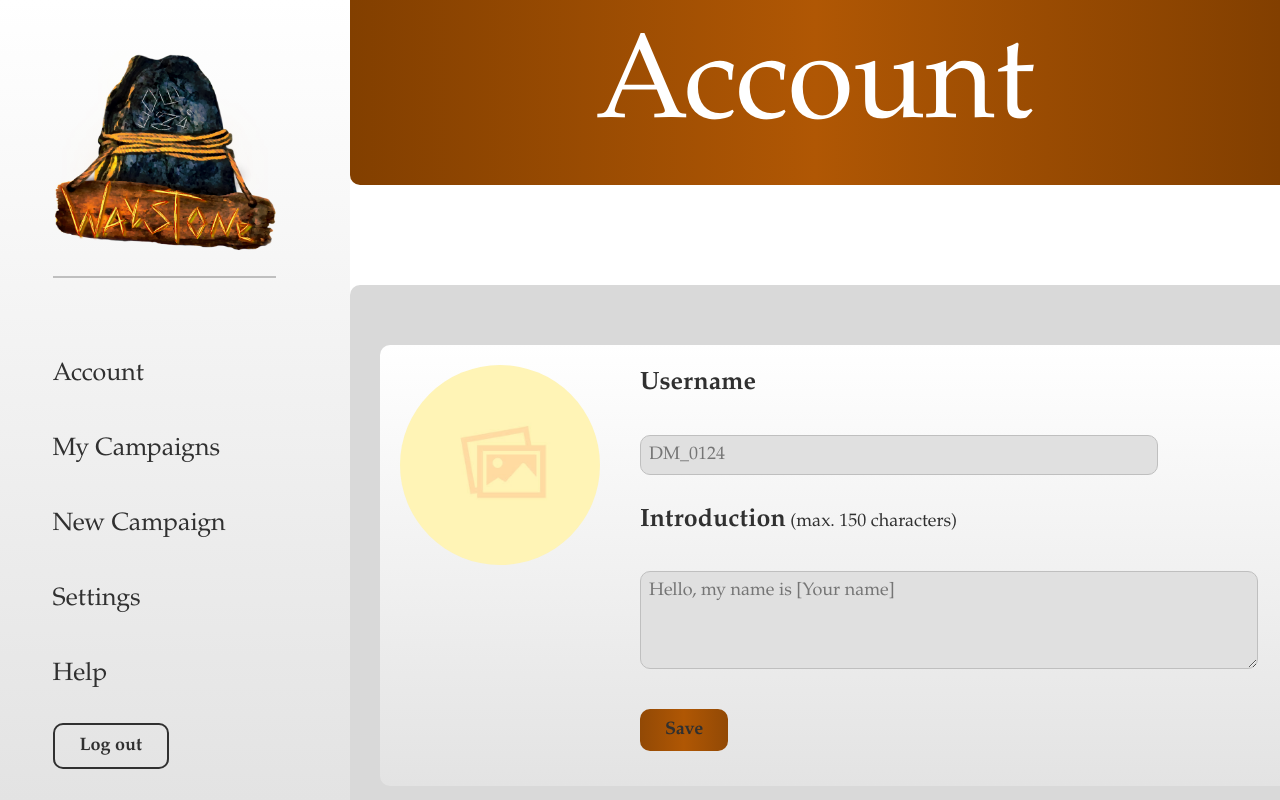
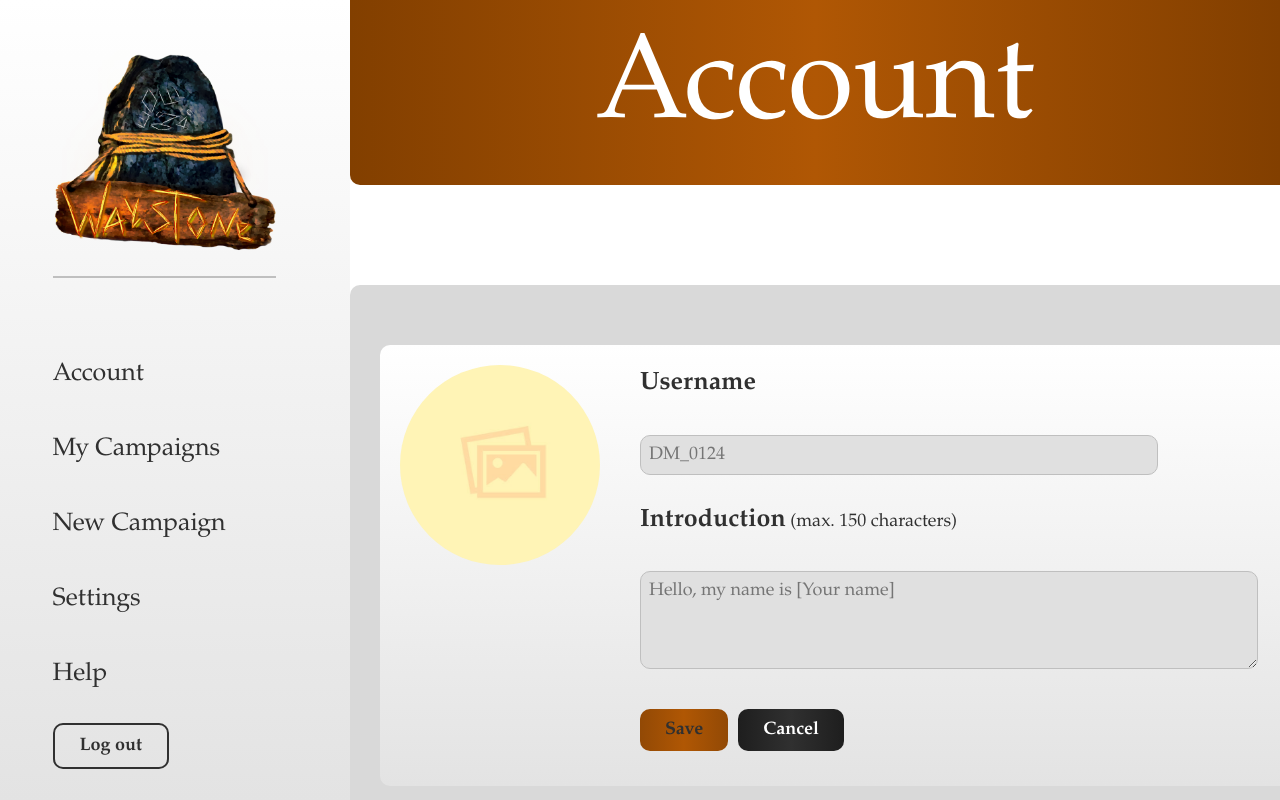
Before and after one commit to WouterOnGithub/Waystone, a React (Vite) app in the folder waystoneProject/: page /user/Account_Page_EDIT in a window 1280 px wide. Shown: the top 800 px of the page. Built offline with nearby package versions, Linux system fonts and the light colour scheme; no server answers.

Commit message:
CSS-adjusting-account-page-EDIT

```diff
--- a/waystoneProject/src/pages/Account_Page_EDIT.jsx
+++ b/waystoneProject/src/pages/Account_Page_EDIT.jsx
@@ -165,9 +165,8 @@ function Account_Page_EDIT() {
                 />
                 <br />
                 <div className="account-actions">
-                  <button id="button-green" type="submit">
-                    Save
-                  </button>
+                  <button id="button-green" type="submit">Save</button>
+                  <button id="button-gray" type="submit">Cancel</button>
                 </div>
               </form>
             </div>
--- a/waystoneProject/src/pages/Login_Page.jsx
+++ b/waystoneProject/src/pages/Login_Page.jsx
@@ -77,8 +77,6 @@ const handleSession= [
 
       </form>
 
-      <div style={{ marginLeft: '20%' }}><button id="button-green" onClick={goToSession}>Join Session</button></div>
-
       {/* An error message in case an error occures */}
       {/*{error && <p style={{ color: "#D34848" }}>{error}</p>}*/}
       </div>
```
